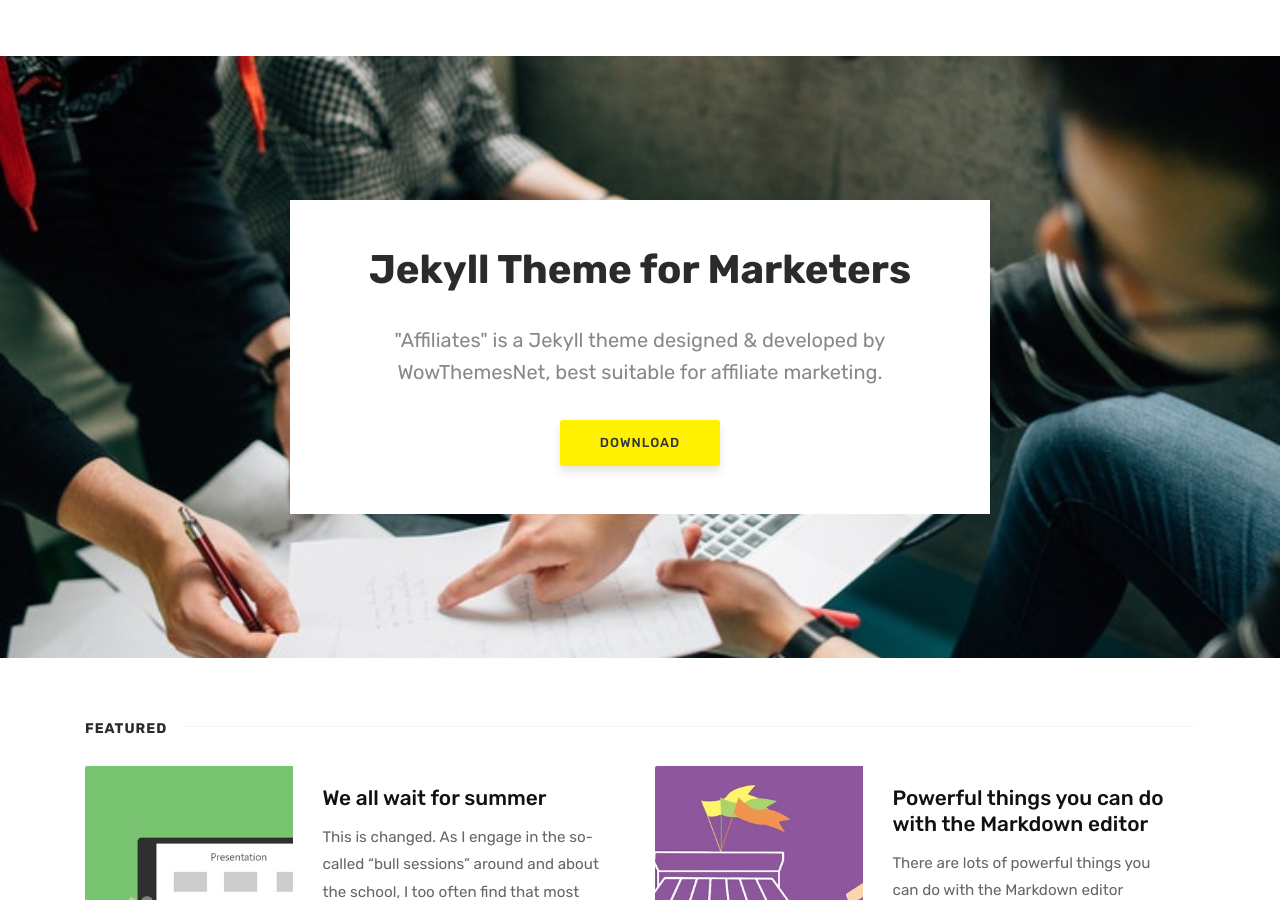
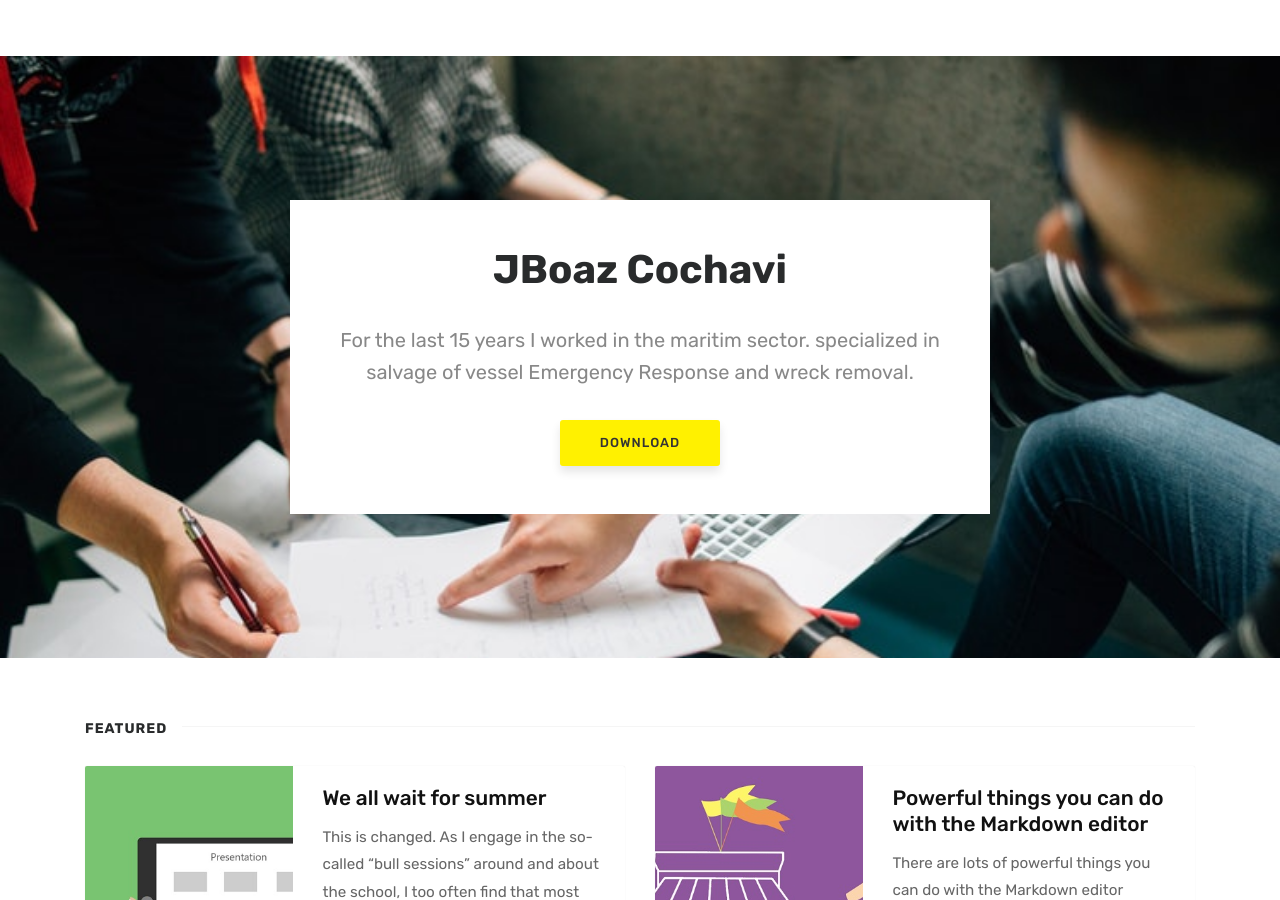
Before and after one commit to boazcochavi/boazcochavi.github.io, a Jekyll site: the page built from index.html, in a window 1280 px wide and 900 px high. Built offline with Jekyll 4.4.1, drawn with Linux system fonts in a browser that asks for light colours; the list of posts is cut into pages by our own code; comment, search, counter and statistics services are not loaded.

Commit message:
Change of title Heading

```diff
--- a/index.html
+++ b/index.html
@@ -7,8 +7,8 @@
 ================================================== -->
 <section class="intro full-width">
     <div class="wrapintro">
-        <h1>Jekyll Theme for Marketers</h1>
-        <h2 class="lead">"Affiliates" is a Jekyll theme designed & developed by WowThemesNet, best suitable for affiliate marketing.</h2>
+        <h1>JBoaz Cochavi</h1>
+        <h2 class="lead">For the last 15 years I worked in the maritim sector. specialized in salvage of vessel Emergency Response and wreck removal. </h2>
         <a href="https://github.com/wowthemesnet/affiliates-jekyll-theme/archive/master.zip" class="btn">Download</a>
     </div>
 </section>
```
